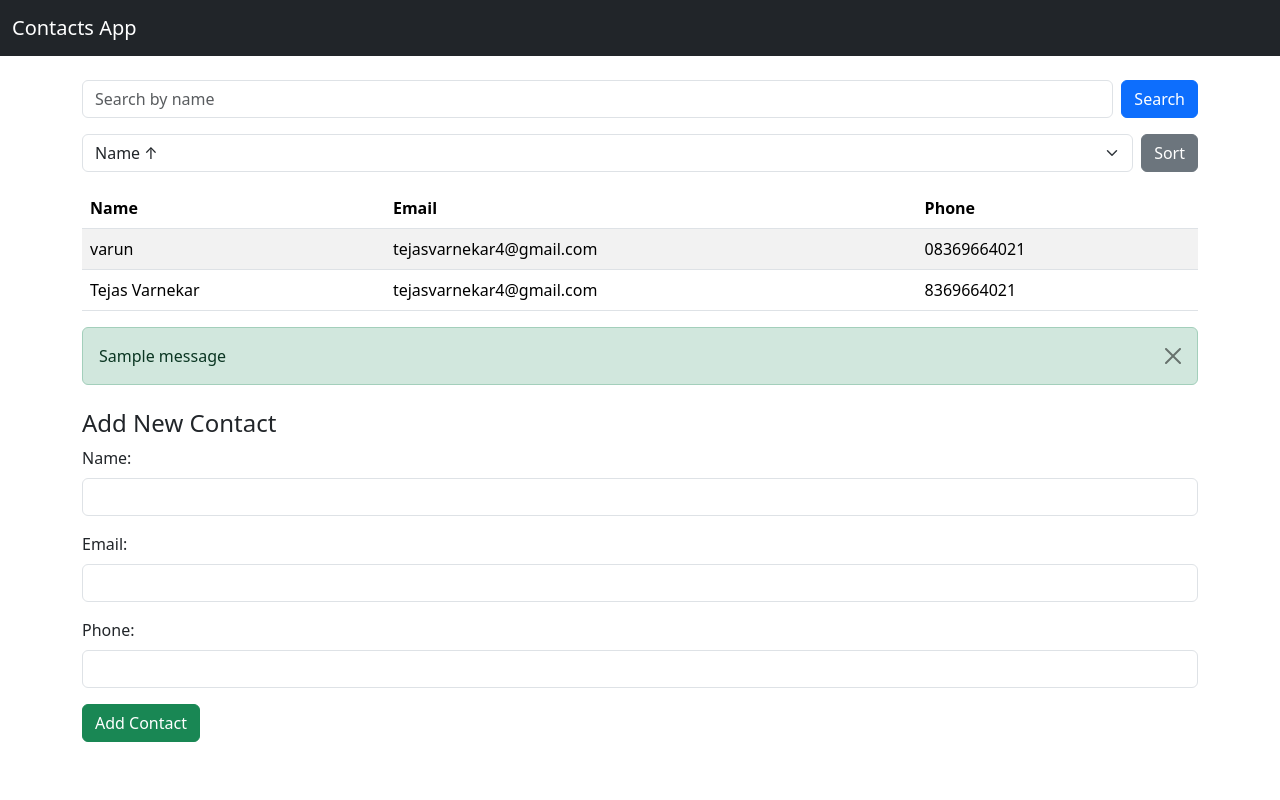
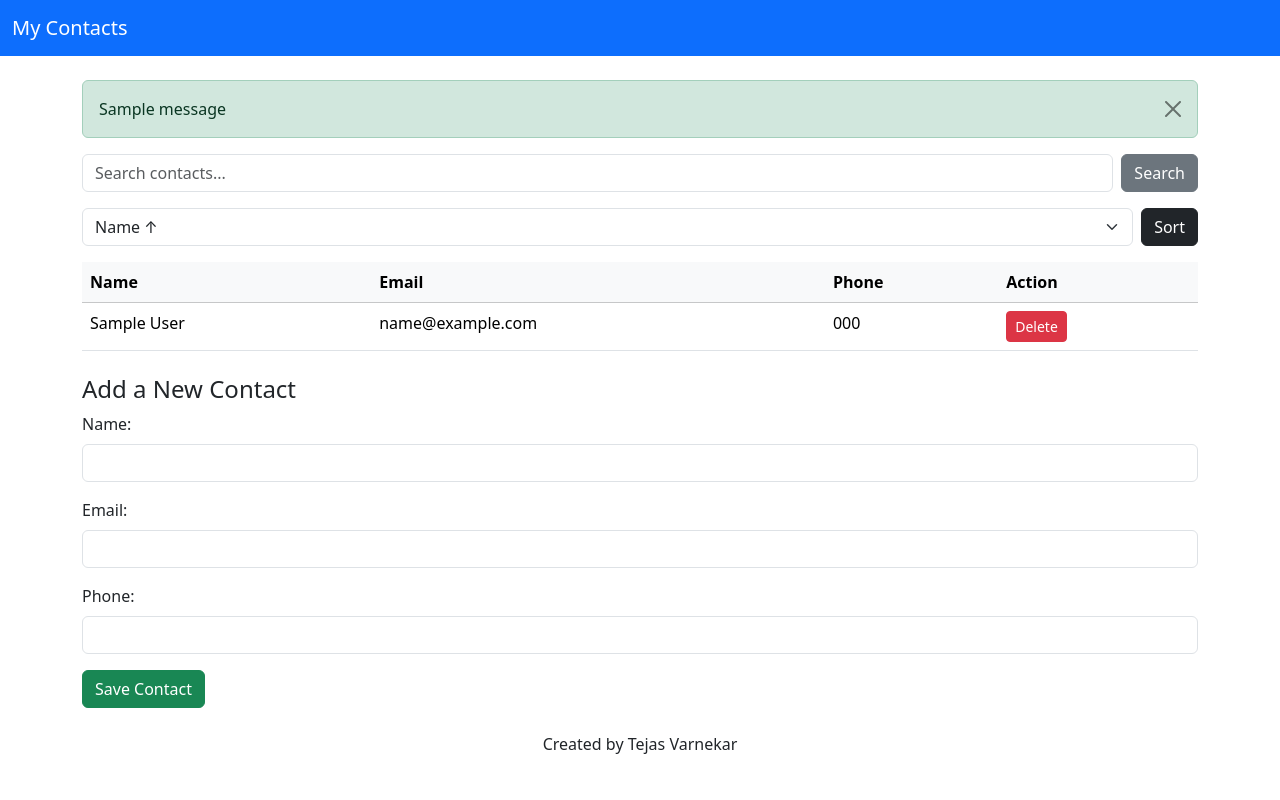
Before and after one commit to TejasVarnekar/Contacts-Application, a Flask app: page / in a window 1280 px wide. Run offline with Flask 3, Linux system fonts and the light colour scheme; tables that the repository leaves empty hold one stand-in row (values such as "Sample post"); one stand-in notice (Sample message) is shown.

Commit message:
Updated code with personalized variable names, added delete feature, reset DB

```diff
--- a/app.py
+++ b/app.py
@@ -1,52 +1,36 @@
 from flask import Flask, render_template, request, redirect, url_for, flash
 from flask_sqlalchemy import SQLAlchemy
 
+# Initialize Flask app
 app = Flask(__name__)
-app.secret_key = "your_secret_key_here"  # Needed for flash messages
-
-# Database configuration (SQLite)
 app.config['SQLALCHEMY_DATABASE_URI'] = 'sqlite:///contacts.db'
-app.config['SQLALCHEMY_TRACK_MODIFICATIONS'] = False
+app.config['SECRET_KEY'] = 'my_secret_key_123'  # Needed for flash messages
 db = SQLAlchemy(app)
 
-# Database model
+# Define Contact table
 class Contact(db.Model):
     id = db.Column(db.Integer, primary_key=True)
-    name = db.Column(db.String(100), nullable=False)
-    email = db.Column(db.String(100), nullable=False)
-    phone = db.Column(db.String(10), nullable=False)
+    full_name = db.Column(db.String(100), nullable=False)
+    email = db.Column(db.String(120), nullable=False)
+    phone_number = db.Column(db.String(10), nullable=False)
 
-    def __repr__(self):
-        return f"<Contact {self.name}>"
+# Home page: list, search, sort
+@app.route('/', methods=['GET', 'POST'])
+def home():
+    search_query = request.form.get('search') if request.method == 'POST' else ''
+    sort_option = request.args.get('sort', 'name_asc')
 
-# Create database tables
-with app.app_context():
-    db.create_all()
+    query = Contact.query
+    if search_query:
+        query = query.filter(Contact.full_name.contains(search_query))
 
-# Index route: list, search, and sort contacts
-@app.route('/', methods=['GET', 'POST'])
-def index():
-    search_query = ""
-    sort_option = request.args.get('sort')
+    if sort_option == 'name_asc':
+        query = query.order_by(Contact.full_name.asc())
+    else:
+        query = query.order_by(Contact.full_name.desc())
 
-    if request.method == 'POST':
-        search_query = request.form.get('search', '')
-
-    # Base query
-    contacts_query = Contact.query
-
-    # Search filter
-    if search_query:
-        contacts_query = contacts_query.filter(Contact.name.contains(search_query))
-
-    # Sorting
-    if sort_option == 'name_asc':
-        contacts_query = contacts_query.order_by(Contact.name.asc())
-    elif sort_option == 'name_desc':
-        contacts_query = contacts_query.order_by(Contact.name.desc())
-
-    contacts = contacts_query.all()
-    return render_template('index.html', contacts=contacts)
+    my_contacts = query.all()
+    return render_template('index.html', contacts=my_contacts)
 
 # Add new contact
 @app.route('/add_contact', methods=['POST'])
@@ -55,16 +39,25 @@ def add_contact():
     email = request.form.get('email')
     phone = request.form.get('phone')
 
+    # Validate phone number
     if not (phone.isdigit() and len(phone) == 10):
-        flash("Phone number must be exactly 10 digits!", "warning")
-        return redirect(url_for('index'))
+        flash("Phone number must be 10 digits exactly!", "warning")
+        return redirect(url_for('home'))
 
-    new_contact = Contact(name=name, email=email, phone=phone)
-    db.session.add(new_contact)
+    contact_entry = Contact(full_name=name, email=email, phone_number=phone)
+    db.session.add(contact_entry)
     db.session.commit()
-    flash(f"Contact {name} added successfully!", "success")
-    return redirect(url_for('index'))
+    flash(f"{name} has been added to your contacts!", "success")
+    return redirect(url_for('home'))
 
-# Run the app
+# Optional: Delete contact (bonus feature)
+@app.route('/delete_contact/<int:id>')
+def delete_contact(id):
+    contact = Contact.query.get_or_404(id)
+    db.session.delete(contact)
+    db.session.commit()
+    flash(f"{contact.full_name} has been removed from contacts.", "info")
+    return redirect(url_for('home'))
+
 if __name__ == '__main__':
     app.run(debug=True)
--- a/templates/index.html
+++ b/templates/index.html
@@ -3,93 +3,104 @@
 <head>
     <meta charset="UTF-8">
     <meta name="viewport" content="width=device-width, initial-scale=1.0">
-    <title>Contacts App</title>
+    <title>My Contacts Manager</title>
+
     <!-- Bootstrap CSS -->
     <link href="https://cdn.jsdelivr.net/npm/bootstrap@5.3.2/dist/css/bootstrap.min.css" rel="stylesheet">
     <link rel="stylesheet" href="{{ url_for('static', filename='css/style.css') }}">
+
     <script>
-        // Simple number validation for phone input
-        function validateNumber(input) {
+        function allowOnlyNumbers(input) {
             input.value = input.value.replace(/[^0-9]/g, '');
         }
     </script>
 </head>
 <body>
     <!-- Navbar -->
-    <nav class="navbar navbar-expand-lg navbar-dark bg-dark">
+    <nav class="navbar navbar-expand-lg navbar-dark bg-primary">
         <div class="container-fluid">
-            <a class="navbar-brand" href="{{ url_for('index') }}">Contacts App</a>
+            <a class="navbar-brand" href="{{ url_for('home') }}">My Contacts</a>
         </div>
     </nav>
 
-    <!-- Main Content -->
     <div class="container mt-4">
+
+        <!-- Flash Messages -->
+        {% with messages = get_flashed_messages(with_categories=true) %}
+          {% if messages %}
+            {% for category, message in messages %}
+              <div class="alert alert-{{ category }} alert-dismissible fade show" role="alert">
+                {{ message }}
+                <button type="button" class="btn-close" data-bs-dismiss="alert" aria-label="Close"></button>
+              </div>
+            {% endfor %}
+          {% endif %}
+        {% endwith %}
+
         <!-- Search Form -->
-        <form method="POST" class="mb-3 d-flex" action="{{ url_for('index') }}">
-            <input type="text" name="search" class="form-control me-2" placeholder="Search by name">
-            <button type="submit" class="btn btn-primary">Search</button>
+        <form method="POST" class="mb-3 d-flex" action="{{ url_for('home') }}">
+            <input type="text" name="search" class="form-control me-2" placeholder="Search contacts...">
+            <button type="submit" class="btn btn-secondary">Search</button>
         </form>
 
-        <!-- Sorting Options -->
-        <form method="GET" class="mb-3 d-flex" action="{{ url_for('index') }}">
+        <!-- Sort Form -->
+        <form method="GET" class="mb-3 d-flex" action="{{ url_for('home') }}">
             <select name="sort" class="form-select me-2">
                 <option value="name_asc">Name ↑</option>
                 <option value="name_desc">Name ↓</option>
             </select>
-            <button type="submit" class="btn btn-secondary">Sort</button>
+            <button type="submit" class="btn btn-dark">Sort</button>
         </form>
 
         <!-- Contacts Table -->
-        <table class="table table-striped">
-            <thead>
+        <table class="table table-hover">
+            <thead class="table-light">
                 <tr>
                     <th>Name</th>
                     <th>Email</th>
                     <th>Phone</th>
+                    <th>Action</th>
                 </tr>
             </thead>
             <tbody>
                 {% for contact in contacts %}
                 <tr>
-                    <td>{{ contact.name }}</td>
+                    <td>{{ contact.full_name }}</td>
                     <td>{{ contact.email }}</td>
-                    <td>{{ contact.phone }}</td>
+                    <td>{{ contact.phone_number }}</td>
+                    <td>
+                        <a href="{{ url_for('delete_contact', id=contact.id) }}" class="btn btn-sm btn-danger">Delete</a>
+                    </td>
                 </tr>
                 {% endfor %}
             </tbody>
         </table>
-        {% with messages = get_flashed_messages(with_categories=true) %}
-  {% if messages %}
-    {% for category, message in messages %}
-      <div class="alert alert-{{ category }} alert-dismissible fade show" role="alert">
-        {{ message }}
-        <button type="button" class="btn-close" data-bs-dismiss="alert" aria-label="Close"></button>
-      </div>
-    {% endfor %}
-  {% endif %}
-{% endwith %}
-
 
         <!-- Add Contact Form -->
-        <h4 class="mt-4">Add New Contact</h4>
+        <h4 class="mt-4">Add a New Contact</h4>
         <form method="POST" action="{{ url_for('add_contact') }}">
             <div class="mb-3">
-                <label for="name" class="form-label">Name:</label>
+                <label class="form-label">Name:</label>
                 <input type="text" name="name" class="form-control" required>
             </div>
             <div class="mb-3">
-                <label for="email" class="form-label">Email:</label>
+                <label class="form-label">Email:</label>
                 <input type="email" name="email" class="form-control" required>
             </div>
             <div class="mb-3">
-                <label for="phone" class="form-label">Phone:</label>
-                <input type="text" name="phone" class="form-control" oninput="validateNumber(this)" required>
+                <label class="form-label">Phone:</label>
+                <input type="text" name="phone" class="form-control" oninput="allowOnlyNumbers(this)" required>
             </div>
-            <button type="submit" class="btn btn-success">Add Contact</button>
+            <button type="submit" class="btn btn-success">Save Contact</button>
         </form>
+
     </div>
 
-    <!-- Bootstrap JS Bundle -->
+    <footer class="text-center mt-4">
+        <p>Created by Tejas Varnekar</p>
+    </footer>
+
+    <!-- Bootstrap JS -->
     <script src="https://cdn.jsdelivr.net/npm/bootstrap@5.3.2/dist/js/bootstrap.bundle.min.js"></script>
 </body>
 </html>
```
Also changed, not shown: instance/contacts.db.
